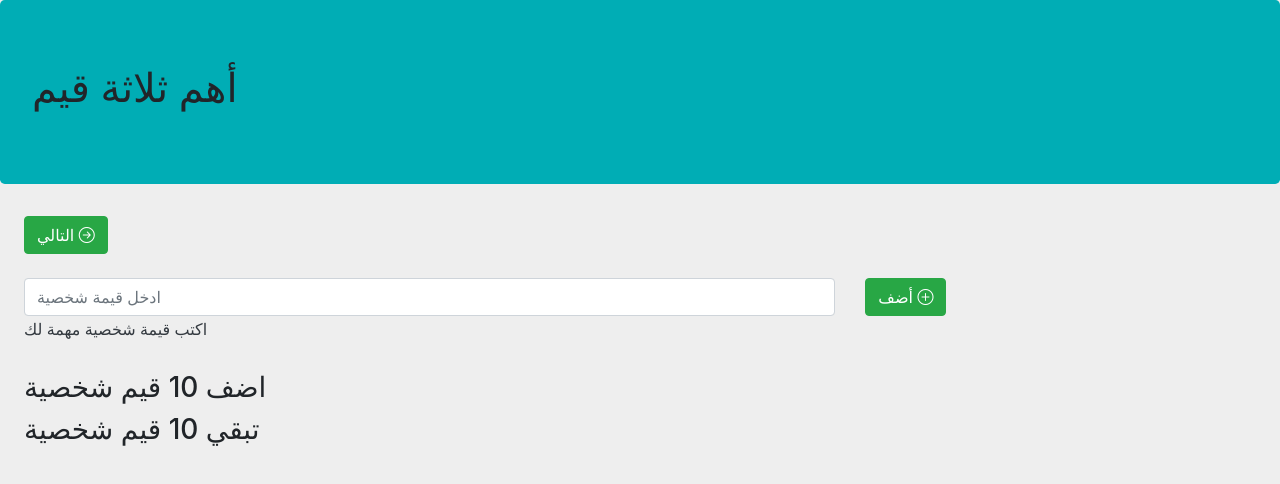
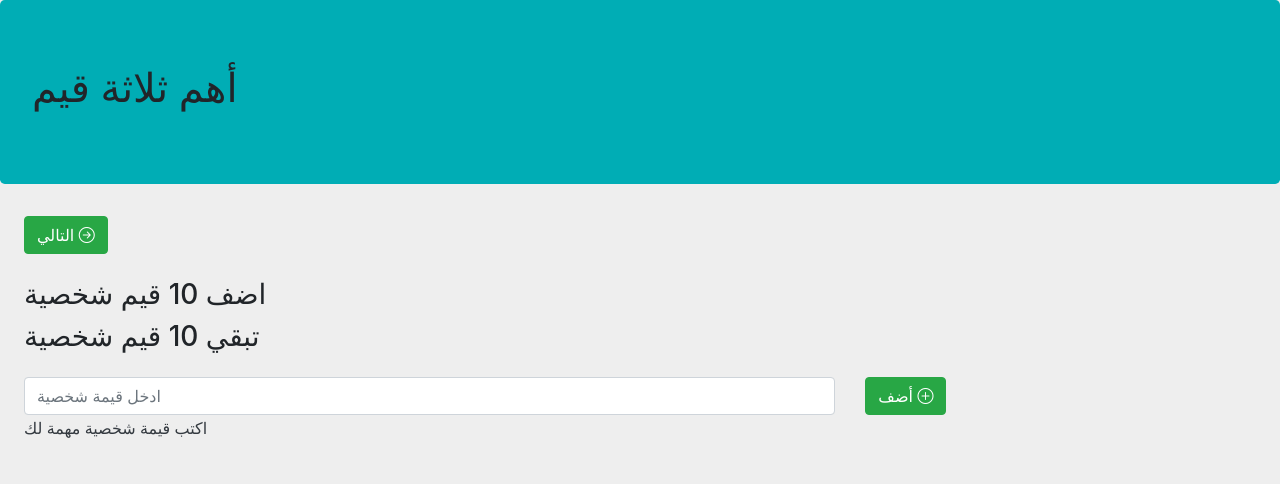
Before and after one commit to salama135/Trainopia-yalla-camp-9, an Angular app: page / in a window 1280 px wide. Shown: the top 484 px of the page. Built offline with nearby package versions, Linux system fonts and the light colour scheme.

Commit message:
1 file modified

```diff
--- a/src/app/values/values.component.html
+++ b/src/app/values/values.component.html
@@ -1,6 +1,10 @@
 <div style="background-color: transparent;">
   <div class="m-4">
     <div>
+      <div class="my-4">
+        <h3>اضف {{ maxValuesLength }} قيم شخصية</h3>
+        <h3>تبقي {{ maxValuesLength - _values.length }} قيم شخصية</h3>
+      </div>
       <div class="row">
         <div class="col-8">
           <input
@@ -16,11 +20,6 @@
             أضف <i class="bi bi-plus-circle"></i>
           </button>
         </div>
-      </div>
-
-      <div class="my-4">
-        <h3>اضف {{ maxValuesLength }} قيم شخصية</h3>
-        <h3>تبقي {{ maxValuesLength - _values.length }} قيم شخصية</h3>
       </div>
     </div>
   </div>
```
